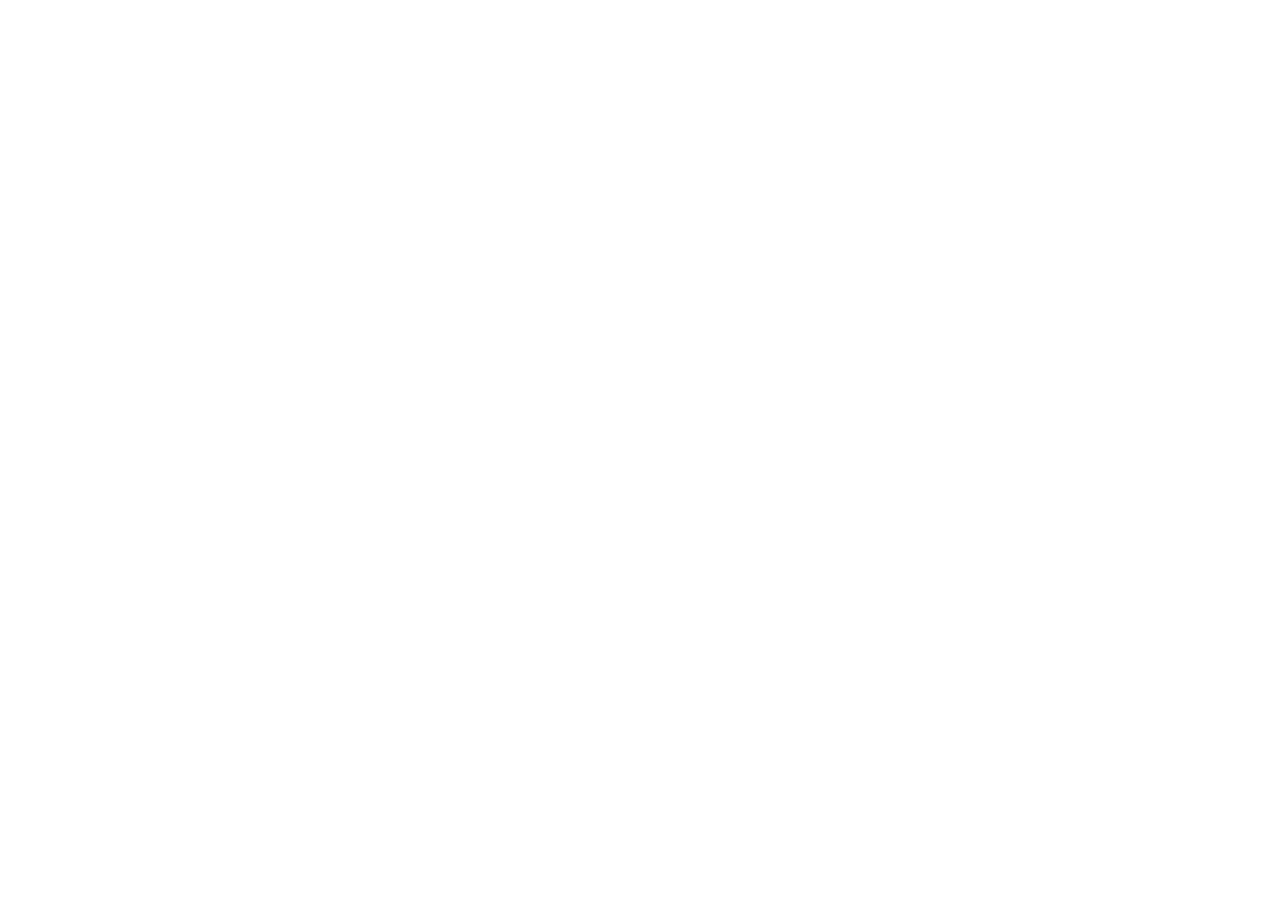
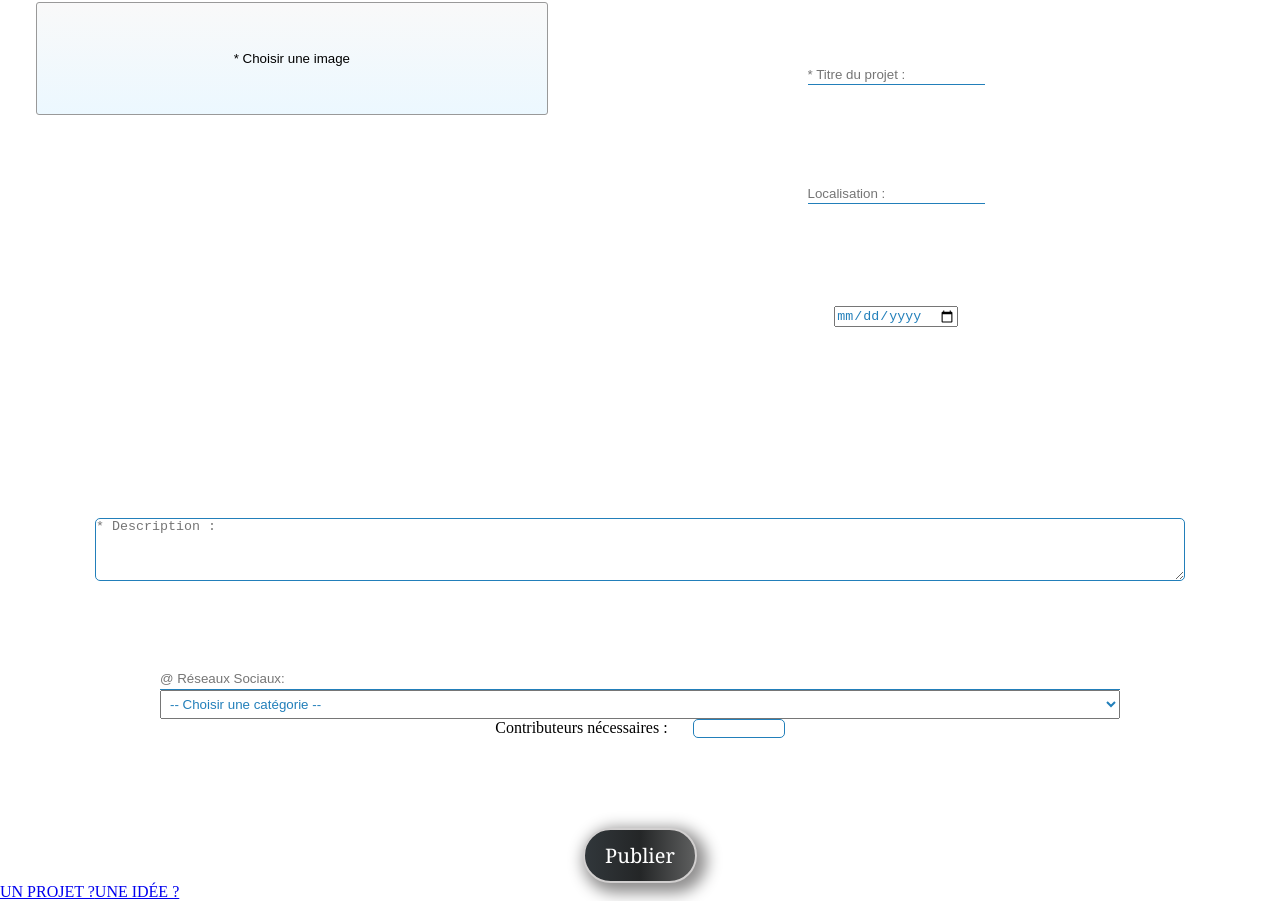
Before and after one commit to WildCodeSchool/remote-fr-q2p3-digico-front, a React (Create React App) app: page /creer-projet in a window 1280 px wide. Shown: the part 658-1559 px from the top of the page. Before the commit the page ends 800 px from the top, so only its background shows below. Built offline with nearby package versions, Linux system fonts and the light colour scheme.

Commit message:
design OK

```diff
--- a/src/components/footer/ConnectFooter.css
+++ b/src/components/footer/ConnectFooter.css
@@ -8,7 +8,7 @@
     top: 0;
     background-color: gray;
     height: 10vh;
-    padding-right: 100%;
+    width: 100vw;
     }
 
     .button_welcome_connect{
--- a/src/pages/Idea/CreateIdea.css
+++ b/src/pages/Idea/CreateIdea.css
@@ -20,7 +20,7 @@
 .categorie-label {
     margin-bottom: 5%;
 }
-select {
+.categorie-list-idea {
     margin-top: 2%;
     margin-bottom: 2%;
     padding: 3%;
--- a/src/pages/Idea/CreateIdea.jsx
+++ b/src/pages/Idea/CreateIdea.jsx
@@ -12,7 +12,7 @@
                 <label>Titre de votre idée : </label>
                 <input className="idea-form-title" name="title" type="textarea"/>
                 <label className="categorie-label">Catégorie : </label>
-                <select className="categorie-list" name="categorieList" id="selectList">
+                <select className="categorie-list-idea" name="categorieList" id="selectList">
                 <option value=""> -- Choisir une catégorie -- </option>
                     <option value="option 1">Ecologie</option>
                     <option value="option 2">Social</option>
--- a/src/pages/Project/CreateProject.css
+++ b/src/pages/Project/CreateProject.css
@@ -1,4 +1,135 @@
 .CreateProject {
+    display: flex;
+    flex-direction: column;
+    margin-top : 25%;
     width: 100vw;
-    height: 100vh;
 }
+
+.project_form {
+    width: 100vw;
+}
+
+.head_Pform {
+    display: flex;
+    flex-direction: row;
+}
+
+.imgInput {
+    display: flex;
+    color: transparent;
+    text-align: center;
+    align-items: center;
+    margin: 7%;
+    width: 40vw;
+    height: 30.5vw;
+}
+
+.imgInput::-webkit-file-upload-button {
+    visibility: hidden;
+}
+
+.imgInput::before{
+    content : "* Choisir une image";
+    color: black;
+    display: inline-block;
+    background: -webkit-linear-gradient(top, #f9f9f9, #ecf8ff);
+    border: 1px solid #999;
+    border-radius: 3px;
+    text-align: center;
+    padding: 6vh 2vw;
+}
+
+.imgInput:active::before {
+    background: -webkit-linear-gradient(top, #e3e3e3, #c1e7fd);
+}
+
+.head_right_Pform {
+    display: flex;
+    flex-direction: column;
+    align-items: center;
+    justify-content: space-evenly;
+    margin-right: auto;
+    margin-left: auto;
+}
+
+.title_input{
+    border: hidden;
+    border-bottom: 1px solid #227FBA;
+    padding-bottom: 2px;
+}
+
+.localisation_input {
+    border: hidden;
+    border-bottom: 1px solid #227FBA;
+    padding-bottom: 2px;
+}
+
+.date_selector{
+    color: #227FBA;
+}
+
+.body_Pform{
+    display: flex;
+    flex-direction: column;
+    justify-content: so;
+    width: 100vw;
+    height: 50vh;
+}
+
+.desc_text {
+    height: 50%;
+    width: 85%;
+    margin : 7% auto;
+    border-color: #227FBA;
+    border-radius: 5px;
+}
+
+.socials_input{
+    width : 75%;
+    margin: 0% auto;
+    border: hidden;
+    border-bottom: 1px solid #227FBA;
+    padding-bottom: 3px;
+}
+
+.categorie-list-project{
+    width: 75%;
+    margin-top: 7%;
+    margin: auto;
+    color: #227FBA;
+    padding : 5px;
+}
+
+.contributors {
+    margin: 0 auto 7% auto;
+}
+
+.contributors_input{
+    width: 7vw;
+    height: 2.2vh;
+    margin-left: 2vw;
+    border: 1px solid #227FBA;
+    border-radius: 5px;
+}
+
+.create-project_submit-btn {
+    display: flex;
+    justify-content: center;
+    margin-left: auto;
+    margin-right: auto;
+    text-align: center;
+    color: rgb(255, 255, 255);
+    font-size: 20px;
+    line-height: 11px;
+    padding: 20px;
+    border-radius: 50px;
+    font-family: Georgia, serif;
+    font-weight: normal;
+    text-decoration: none;
+    font-style: normal;
+    font-variant: normal;
+    text-transform: none;
+    background-image: linear-gradient(to right, rgb(49, 55, 59) 0%, rgb(36, 38, 39) 50%, rgb(94, 95, 95) 100%);
+    box-shadow: rgb(143, 142, 142) 5px 5px 15px 5px;
+    border: 2px solid rgb(209, 207, 207);
+}
--- a/src/pages/Project/CreateProject.jsx
+++ b/src/pages/Project/CreateProject.jsx
@@ -39,11 +39,13 @@
 
     return (
         <div className="CreateProject">
-            <form onSubmit={handleSubmit(createProject)}>
+            <ConnectFooter/>
+            <form onSubmit={handleSubmit(createProject)} className="project_form">
                 <div className="head_Pform">
                     <div className = "head_left_Pform">
                         <input
                             type="file" {...register("img")}
+                            className = "imgInput"
                             id="img"
                             onChange ={(e) => handleInputChange(e)}
                             value={project.img}
@@ -52,19 +54,22 @@
                     <div className="head_right_Pform">
                         <input
                             type="text" {...register("title")}
+                            className = "title_input"
                             id="title"
                             onChange ={(e) => handleInputChange(e)}
                             value={project.title}
-                            placeholder="Title"/>
+                            placeholder="* Titre du projet :"/>
                         <input
                             type="text" {...register("localisation")}
+                            className="localisation_input"
                             id="localisation"
                             onChange ={(e) => handleInputChange(e)}
                             value={project.localisation}
-                            placeholder="Localisation"/>
+                            placeholder="Localisation :"/>
                         <input
                             type="date" {...register("project_date")}
                             id="project_date"
+                            className = "date_selector"
                             onChange ={(e) => handleInputChange(e)}
                             value={project.project_date}
                             placeholder="Date"/>
@@ -74,21 +79,34 @@
                     <textarea
                         type="text" {...register("description")}
                         id="description"
+                        className="desc_text"
                         onChange ={(e) => handleInputChange(e)}
                         value={project.description}
-                        placeholder="Description"></textarea>
+                        placeholder="* Description :"></textarea>
                     <input
                         type="text" {...register("socials")}
                         id="socials"
+                        className = "socials_input"
                         onChange ={(e) => handleInputChange(e)}
                         value={project.socials}
-                        placeholder="Socials"/>
+                        placeholder="@ Réseaux Sociaux:"/>
+                    <select className="categorie-list-project">
+                        <option className=""value="="> -- Choisir une catégorie -- </option>
+                        <option value="option 1">Ecologie</option>
+                        <option value="option 2">Social</option>
+                        <option value="option 3">Tech</option>
+                    </select>
+                    <div className="contributors">
+                        <label for="contributors">Contributeurs nécessaires :</label>
+                        <input
+                            type="number"
+                            id="contributors"
+                            className="contributors_input"
+                        />
+                    </div>
                 </div>
-                <input type="Publier"/>
-
+                <button className="create-project_submit-btn">Publier</button>
             </form>
-            <ConnectFooter/>
-            Ceci est la création de projet
             <Navbar/>
         </div>
 
```
